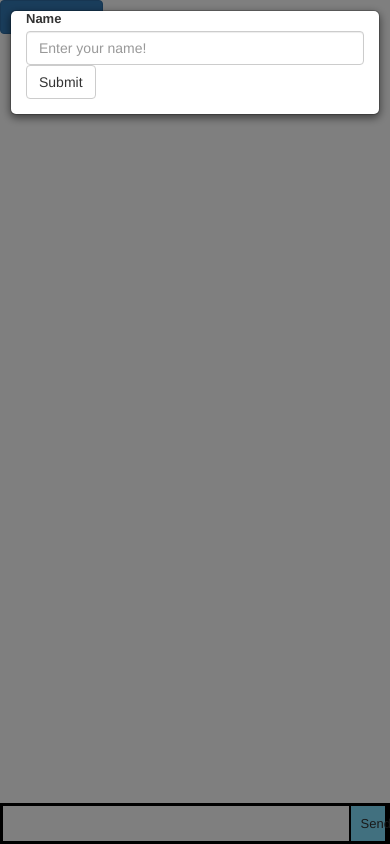
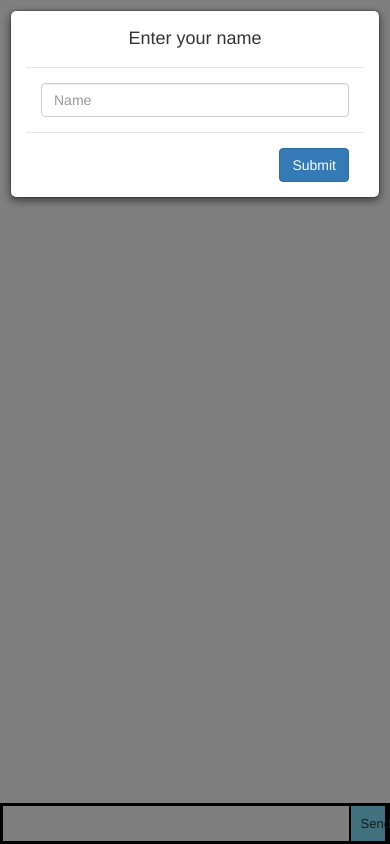
Before and after one commit to eremiev/local-chat-app, a website: page index.html in a window 390 px wide. Drawn offline with nearby package versions, Linux system fonts and the light colour scheme; no server answers.

```diff
--- a/index.html
+++ b/index.html
@@ -24,22 +24,24 @@
 </head>
 <body>
 <!-- Modal -->
-<button type="button" class="btn btn-primary" data-toggle="modal" data-target=".bs-example-modal-sm">Small modal</button>
+<div class="bs-component" id="test">
+   	<div class="modal fade in bs-example-modal-sm" id="myModal" tabindex="-1" role="dialog" aria-labelledby="mySmallModalLabel">
+          <div class="modal-dialog ">
+             <div class="modal-content col-lg-offset-3 col-lg-7">
+               <div class="modal-header">
+                 <h4  id="header" class="modal-title text-center">Enter your name</h4>
+               </div>
+               <div class="modal-body">
+                 <input type="text" class="form-control" id="inputName" placeholder="Name">
+               </div>
+               <div class="modal-footer">
+                 <button type="button" class="btn btn-primary" data-dismiss="modal" onclick="setUsername()">Submit</button>
+               </div>
+             </div>
+          </div>
+   </div>
+</div>
 
-<div class="modal fade in bs-example-modal-sm" id="myModal" tabindex="-1" role="dialog" aria-labelledby="mySmallModalLabel">
-  <div class="modal-dialog modal-sm" role="document">
-    <div class="modal-content">
-    	<div class="form-group">
-            <label for="inputName"  class="col-lg-2 control-label">Name</label>
-              <div class="col-lg-10">
-                 <input type="text" class="form-control" id="inputName" placeholder="Enter your name!">
-                  <button type="button" class="btn btn-default" data-dismiss="modal" onclick="setUsername()">Submit</button>
-            </div>
-		</div>
-
-    </div>
-  </div>
-</div>
 <!-- END Modal -->
  <label id="username" class="col-lg-2 control-label"></label>
  	<ul id="messages"></ul>
@@ -53,6 +55,7 @@
     var socket = null;
 
 	function setUsername(){
+		//TODO capture 'enter' and 'click on background' for sending a name.
      	socket.emit('setUsername', document.getElementById('inputName').value);
 	};
 
@@ -74,6 +77,14 @@
             $('#username').val(user);
         });
 
+        socket.on('userExists', function(data){
+        	console.log("userExists-client");
+            	  // location.reload();
+            	//TODO show screen for user exist
+            	$('#header').text(data);
+            	$('#myModal').modal('show');
+        });
+
 	    socket.on('chat message', function(msg){
 	    	$('#messages').append($('<li>').text(msg));
 	    });
```
Also changed, not shown: server.js (+20 -14 lines).
